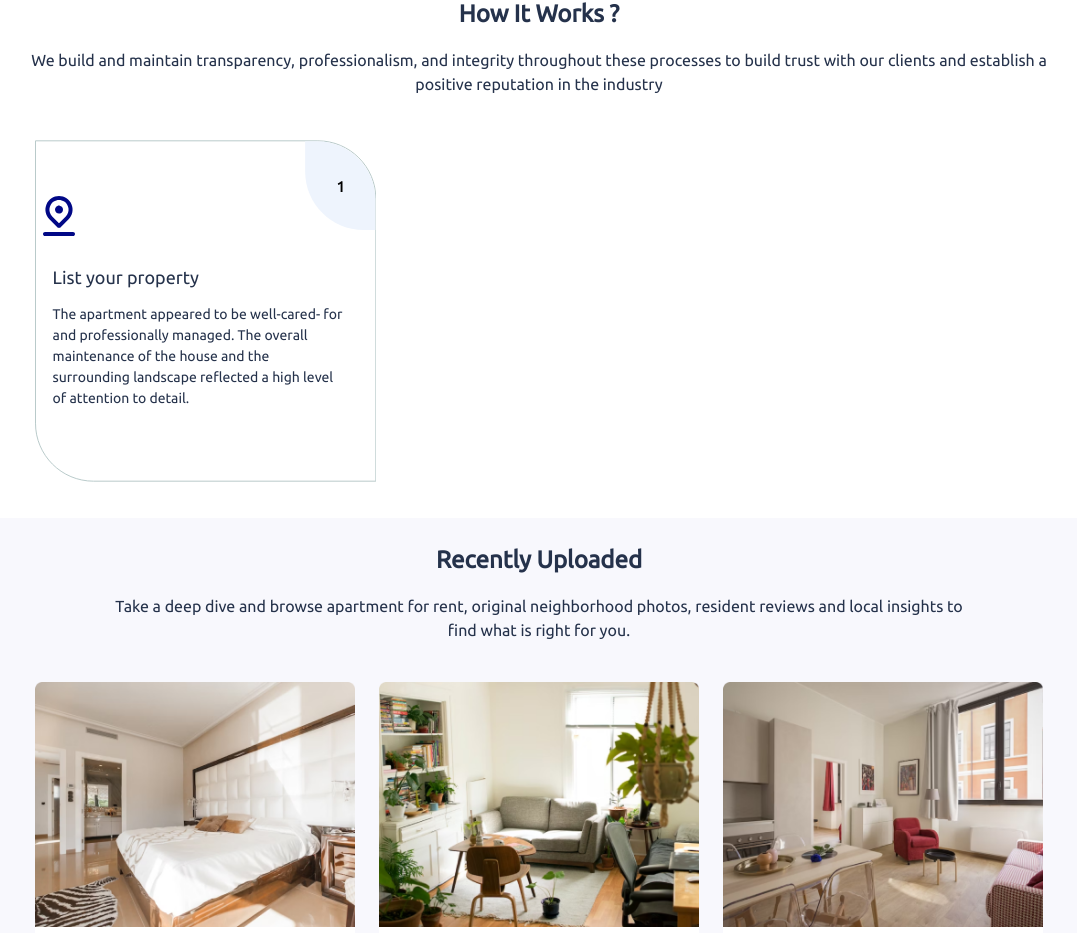
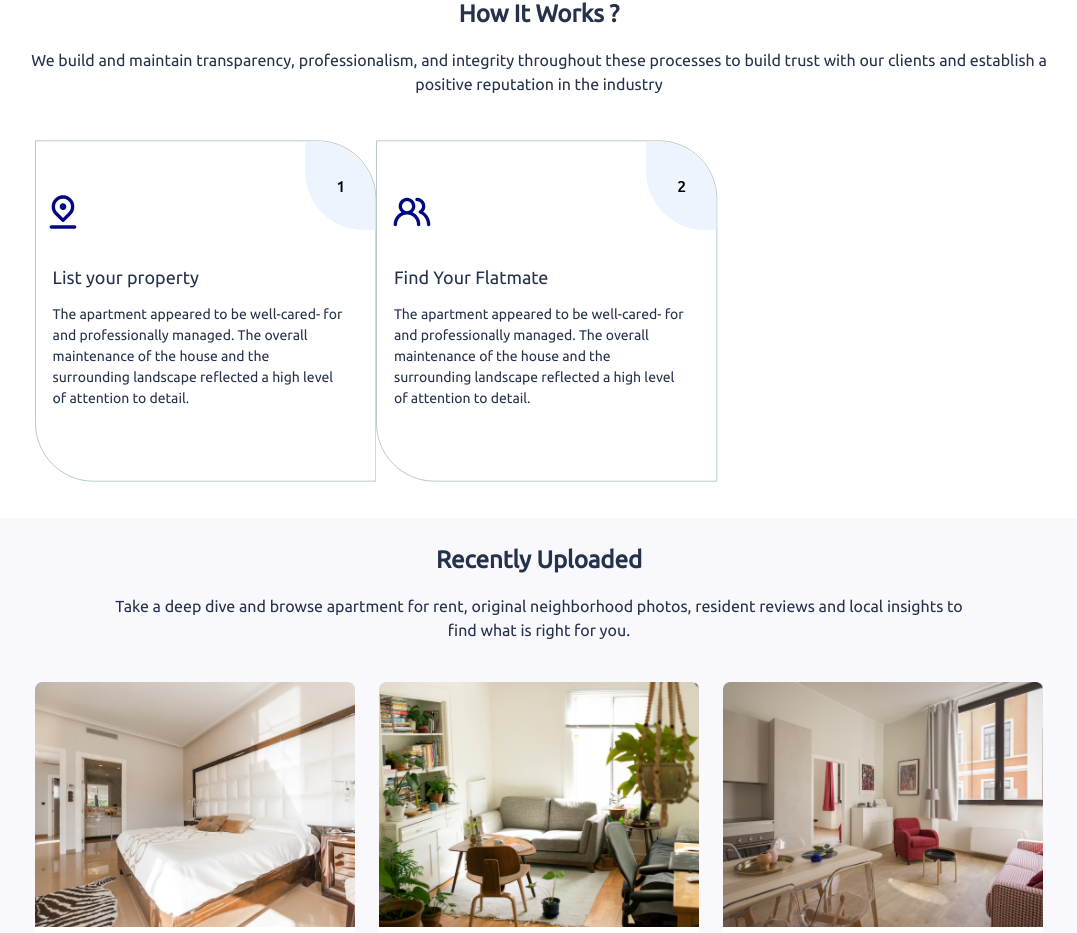
Before and after one commit to lazynerd-studios/Co-Habit-Landing, a React (Vite) app: page / in a window 1280 px wide. Shown: the part 995-1928 px from the top of the page, without its empty margins (101-1178 px from the left). Built offline with nearby package versions, Linux system fonts and the light colour scheme.

Commit message:
Update Home.jsx

```diff
--- a/src/Components/Home/Home.jsx
+++ b/src/Components/Home/Home.jsx
@@ -150,7 +150,7 @@ const Home = () => {
                 <h2 className="absolute w-auto ml-[2rem] laptop:px-2 mt-[8.3rem] laptop:ml-[1.1rem] tablet:mt-[9.5rem] tablet:ml-[2.5rem] laptop:mt-[8rem] text-[1.125rem] font-medium">
                   List your property
                 </h2>
-                <img src={LocationPin} className="absolute laptop:w-[3rem] tablet:w-[2rem] tablet:mt-[5.5rem] w-[10%] ml-[1.5rem] tablet:ml-[2rem] mt-[4.5rem] laptop:ml-[.5rem] laptop:mt-[3.5rem]" alt="location-pin" />
+                <img src={LocationPin} className="absolute laptop:w-[2.5rem] tablet:w-[2rem] tablet:mt-[5.5rem] w-[10%] ml-[1.5rem] tablet:ml-[2rem] mt-[4.5rem] laptop:ml-[1rem] laptop:mt-[3.5rem]" alt="location-pin" />
 
                 <svg width="350" height="350" viewBox="0 0 350 350" fill="none" xmlns="http://www.w3.org/2000/svg"
                   className="w-[90%] laptop:w-full mx-2">
@@ -165,6 +165,27 @@ const Home = () => {
               {/* <img src={ArrowUp} className="-my-3 mx-auto" alt="arrow-up" /> */}
 
               {/* styled rectangle 2 */}
+              <div className="laptop:relative">
+                <p className="absolute laptop:w-[90%] laptop:px-2 tablet:w-[18rem] w-[68%] ml-[2rem] mt-[10.5rem] tablet:mt-[12rem] tablet:ml-[2.5rem] laptop:ml-[1.1rem] laptop:mt-[10.5rem] text-[0.875rem] font-medium">
+                  The apartment appeared to be well-cared-
+                  for and professionally managed. The
+                  overall maintenance of the house and the
+                  surrounding landscape reflected a high
+                  level of attention to detail.
+                </p>
+                <h2 className="absolute w-auto ml-[2rem] laptop:px-2 mt-[8.3rem] laptop:ml-[1.1rem] tablet:mt-[9.5rem] tablet:ml-[2.5rem] laptop:mt-[8rem] text-[1.125rem] font-medium">
+                  Find Your Flatmate
+                </h2>
+                <img src={Users} className="absolute laptop:w-[2.5rem] tablet:w-[2rem] tablet:mt-[5.5rem] w-[10%] ml-[2rem] tablet:ml-[2.5rem] mt-[4.5rem] laptop:ml-[1.5rem] laptop:mt-[3.5rem]" alt="location-pin" />
+
+                <svg width="350" height="350" viewBox="0 0 350 350" fill="none" xmlns="http://www.w3.org/2000/svg"
+                  className="w-[90%] laptop:w-full mx-2">
+                  <path d="M0.5 0.5H290C322.861 0.5 349.5 27.1391 349.5 60V349.5H60C27.1391 349.5 0.5 322.861 0.5 290V0.5Z" fill="white" stroke="#B8C9C9" />
+                  <path d="M277 1H289C322.137 1 349 27.8629 349 61V92H337C303.863 92 277 65.1371 277 32V1Z" fill="#EEF4FD" />
+                  <path d="M316.696 44.792C316.696 45.176 316.616 45.5547 316.456 45.928C316.296 46.2907 316.088 46.648 315.832 47C315.587 47.3413 315.304 47.6773 314.984 48.008C314.664 48.328 314.344 48.6427 314.024 48.952C313.853 49.112 313.661 49.304 313.448 49.528C313.235 49.752 313.032 49.976 312.84 50.2C312.648 50.424 312.483 50.6427 312.344 50.856C312.205 51.0587 312.131 51.2293 312.12 51.368H317.048V53H309.992C309.981 52.9147 309.976 52.8133 309.976 52.696C309.976 52.568 309.976 52.472 309.976 52.408C309.976 51.896 310.056 51.4267 310.216 51C310.387 50.5627 310.605 50.1573 310.872 49.784C311.139 49.4107 311.437 49.0587 311.768 48.728C312.099 48.3973 312.429 48.072 312.76 47.752C313.016 47.5067 313.261 47.2667 313.496 47.032C313.731 46.7973 313.933 46.568 314.104 46.344C314.285 46.1093 314.429 45.8747 314.536 45.64C314.643 45.3947 314.696 45.144 314.696 44.888C314.696 44.3333 314.536 43.9387 314.216 43.704C313.896 43.4693 313.507 43.352 313.048 43.352C312.749 43.352 312.472 43.3947 312.216 43.48C311.96 43.5653 311.731 43.6667 311.528 43.784C311.336 43.9013 311.165 44.024 311.016 44.152C310.867 44.2693 310.755 44.3653 310.68 44.44L309.72 43.08C310.168 42.6533 310.691 42.312 311.288 42.056C311.896 41.7893 312.547 41.656 313.24 41.656C314.424 41.656 315.293 41.9387 315.848 42.504C316.413 43.0587 316.696 43.8213 316.696 44.792Z" fill="black" />
+                </svg>
+
+              </div>
               {/* <div className="laptop:relative">
                 <p className="absolute laptop:w-[90%] w-[68%] ml-[3.5rem] mt-[8.3rem] laptop:ml-[1.1rem] laptop:mt-[10.5rem] text-[0.875rem] font-medium">
                   The apartment appeared to be well-cared- <br className="laptop:flex hidden" />
```
